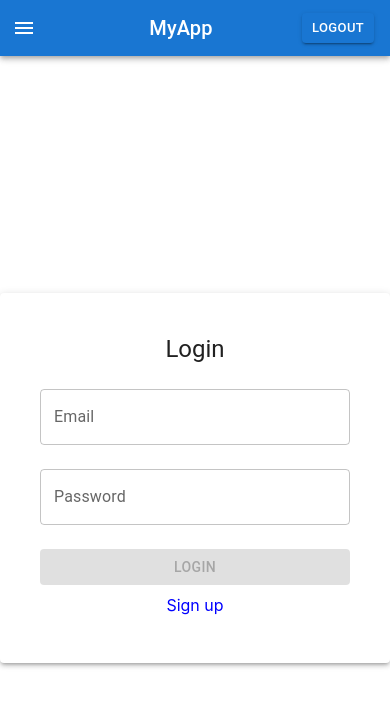
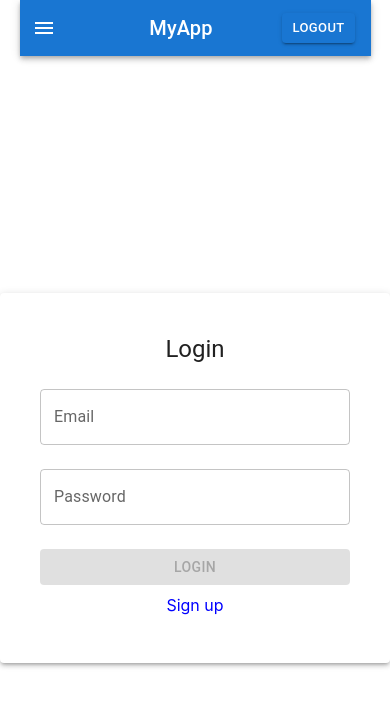
Before and after one commit to rav39439/TodoAssignment, a React (Create React App) app: page / in a window 390 px wide. Shown: the top 706 px of the page. Built offline with nearby package versions, Linux system fonts and the light colour scheme.

Commit message:
update UI

```diff
--- a/src/components/Acard/Acard.jsx
+++ b/src/components/Acard/Acard.jsx
@@ -68,7 +68,7 @@ const Acard = (props) => {
 
   return (
 
-    <Box sx={{ position: "relative", display: "inline-block" }}>
+    <Box sx={{ position: "relative", display: "inline-block",marginLeft:"20px" }}>
 
     <Card sx={{ maxWidth: 400, border: "1pt solid", borderRadius: "0.25rem", padding: "16px" }}>
   {/* Delete Icon Positioned Inside Card */}
--- a/src/components/Navbar/Navbar.jsx
+++ b/src/components/Navbar/Navbar.jsx
@@ -1,11 +1,10 @@
-import { AppBar, Toolbar, Typography, Button, IconButton,Box } from "@mui/material";
+import { AppBar, Toolbar, Typography, Button, IconButton,Box,useTheme } from "@mui/material";
 import MenuIcon from "@mui/icons-material/Menu";
 import { useState } from "react";
 import { addTask,getTask,setUser } from "../../redux/Actioins";
 import { useNavigate } from "react-router-dom";
 import { useDispatch } from "react-redux";
 import { setTask } from "../../redux/Actioins";
-
 // import { LocalizationProvider, DatePicker } from "@mui/x-date-pickers";
 // import { AdapterDateFns } from "@mui/x-date-pickers/AdapterDateFns";
 // import "react-datepicker/dist/react-datepicker.css";
@@ -20,7 +19,7 @@ import {  Dialog,
    MenuItem,
    Select,
    FormControl,
-
+   useMediaQuery
 
   } from "@mui/material";
 const Navbar = (props) => {
@@ -28,6 +27,10 @@ const Navbar = (props) => {
   const allstatus = ["Completed","In Progress","Started"]; // Categories for the dropdown
   const categories = ["Work", "Personal", "Learning", "Other"]; // Categories for the dropdown
   const priorities = ["Medium", "High", "Low"]; // Categories for the dropdown
+  const theme = useTheme();
+  const isMobile = useMediaQuery(theme.breakpoints.down("sm"));
+  const isTablet = useMediaQuery(theme.breakpoints.between("sm", "md"));
+  const isLargeScreen = useMediaQuery(theme.breakpoints.up("lg"));
 
   const [open, setOpen] = useState(false);
     const [formData, setFormData] = useState({ taskTitle: '',priority:'Medium',duedate:'', taskdetails:'',taskstartedAt:new Date().toLocaleString(),taskendedAt:'', taskprogress:0,taskstatus:'Started',taskCategories:'',username:'',userid:'' });
@@ -107,7 +110,10 @@ const Navbar = (props) => {
 
     }
   return (
-    <AppBar position="static">
+    <AppBar position="static" sx={{
+      width: isMobile ? "90%" : isTablet ? "95%" : isLargeScreen ? "100%" : "100%",
+      margin: "0 auto",
+    }}>
       <Toolbar>
 
       <IconButton edge="start" color="inherit" aria-label="menu" sx={{ mr: 2 }}>
```
